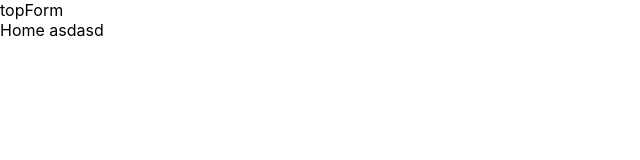
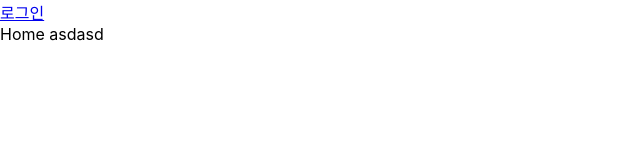
Before and after one commit to s2zz/daebbang_react, a React (Create React App) app: page / in a window 1280 px wide. Shown: the top 160 px of the page, without its empty margins (0-640 px from the left). Built offline with nearby package versions, Linux system fonts and the light colour scheme.

Commit message:
conflict 전

```diff
--- a/src/App.js
+++ b/src/App.js
@@ -12,8 +12,9 @@ import Login from './pages/Login/Login';
 function App() {
   return (
     <div className="container">
+
+      <BrowserRouter>
       <TopForm />
-      <BrowserRouter>
         <Routes>
           <Route path="/" element={<Home />} />
           <Route path="/home/*" element={<Home />} />
--- a/src/pages/commons/TopForm.js
+++ b/src/pages/commons/TopForm.js
@@ -1,6 +1,11 @@
+import { BrowserRouter, Routes, Route, Link } from 'react-router-dom';
+import Login from '../Login/Login';
+
 const TopForm = () => {
     return (
-        <div>topForm</div>
+        <div>
+            <Link to="login">로그인</Link>
+        </div>
     );
 };
 
```
